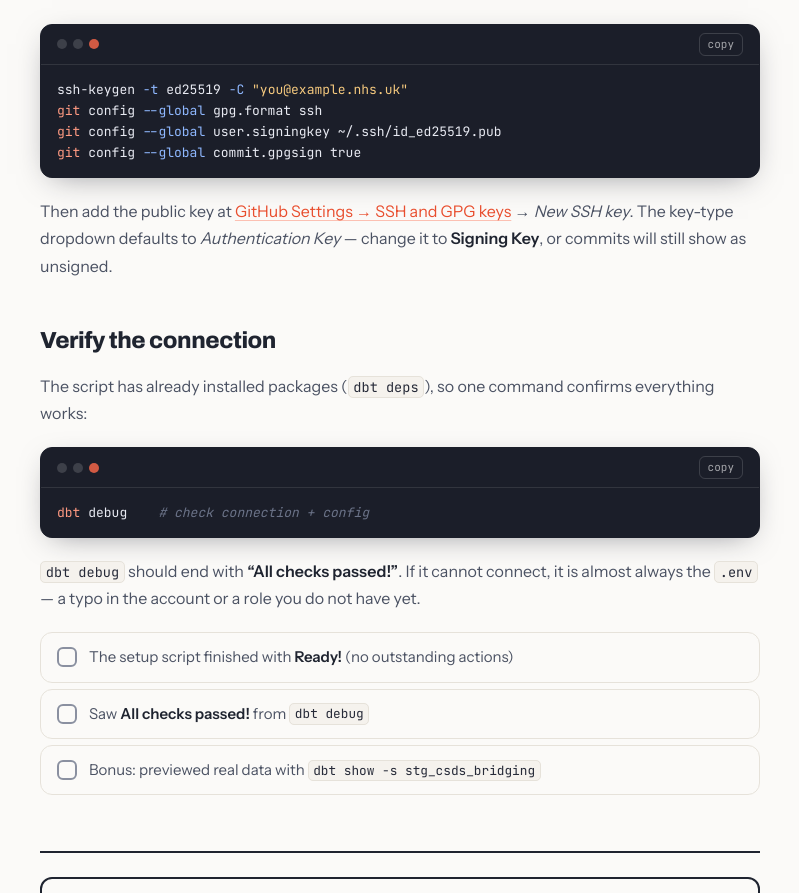
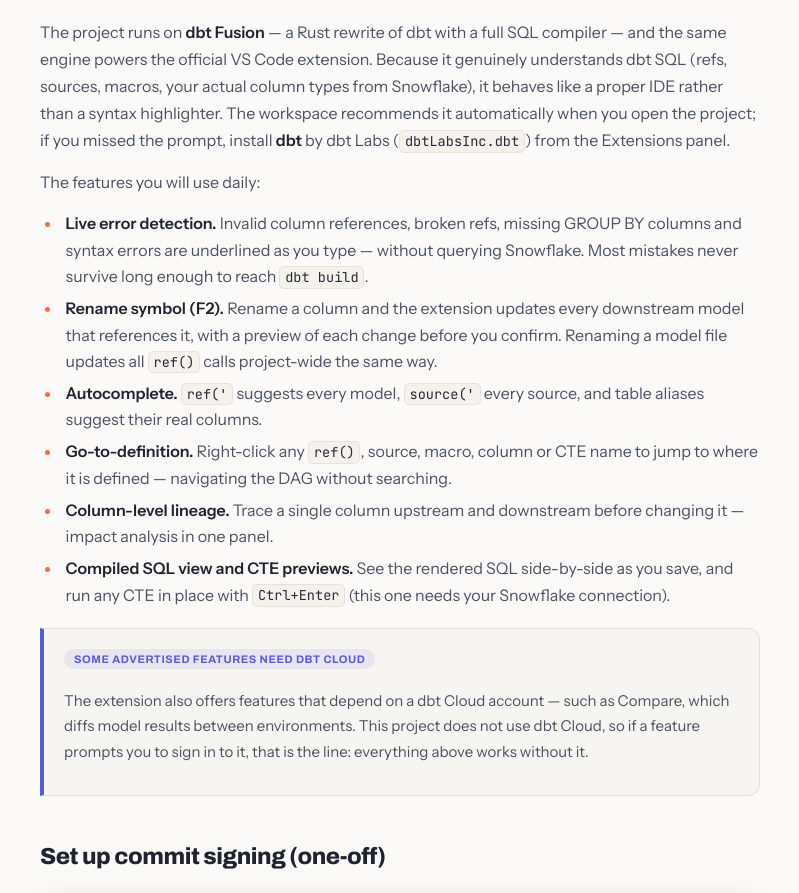
Before and after one commit to EddieDavison92/dbt-onboarding, a Next.js app: page /practice/setup in a window 1280 px wide. Shown: the part 1885-2778 px from the top of the page, without its empty margins (368-1167 px from the left). Built offline with nearby package versions, Linux system fonts and the light colour scheme.

Commit message:
feat: cover dbt VS Code extension setup and features, whole-project compile habit

```diff
--- a/app/practice/first-model/page.tsx
+++ b/app/practice/first-model/page.tsx
@@ -107,8 +107,8 @@
       <CodeBlock
         lang="bash"
         code={`
-dbt show -s stg_reference_opening_hours        # first 5 rows
-dbt compile -s stg_reference_opening_hours     # see the rendered SQL
+dbt show -s stg_reference_opening_hours    # first 5 rows
+dbt compile                                 # compile everything - seconds on Fusion
 `}
       />
       <p>
--- a/app/practice/setup/page.tsx
+++ b/app/practice/setup/page.tsx
@@ -41,9 +41,9 @@
             key: "vscode",
             label: (
               <>
-                <strong>VS Code</strong> — the team standard. Install the official{" "}
-                <strong>dbt extension</strong> for lineage, autocomplete and
-                click-to-compile.
+                <strong>VS Code</strong> — the team standard. The workspace will prompt
+                you to install the official <strong>dbt extension</strong>, covered
+                below.
               </>
             ),
           },
@@ -122,6 +122,59 @@
         </p>
       </Callout>
 
+      <h2>The dbt VS Code extension</h2>
+      <p>
+        The project runs on <strong>dbt Fusion</strong> — a Rust rewrite of dbt with a
+        full SQL compiler — and the same engine powers the official VS Code extension.
+        Because it genuinely understands dbt SQL (refs, sources, macros, your actual
+        column types from Snowflake), it behaves like a proper IDE rather than a syntax
+        highlighter. The workspace recommends it automatically when you open the
+        project; if you missed the prompt, install <strong>dbt</strong> by dbt Labs (
+        <code>dbtLabsInc.dbt</code>) from the Extensions panel.
+      </p>
+      <p>The features you will use daily:</p>
+      <ul>
+        <li>
+          <strong>Live error detection.</strong> Invalid column references, broken
+          refs, missing GROUP BY columns and syntax errors are underlined as you type —
+          without querying Snowflake. Most mistakes never survive long enough to reach{" "}
+          <code>dbt build</code>.
+        </li>
+        <li>
+          <strong>Rename symbol (F2).</strong> Rename a column and the extension
+          updates every downstream model that references it, with a preview of each
+          change before you confirm. Renaming a model file updates all{" "}
+          <code>ref()</code> calls project-wide the same way.
+        </li>
+        <li>
+          <strong>Autocomplete.</strong> <code>ref(&apos;</code> suggests every model,{" "}
+          <code>source(&apos;</code> every source, and table aliases suggest their real
+          columns.
+        </li>
+        <li>
+          <strong>Go-to-definition.</strong> Right-click any <code>ref()</code>,
+          source, macro, column or CTE name to jump to where it is defined — navigating
+          the DAG without searching.
+        </li>
+        <li>
+          <strong>Column-level lineage.</strong> Trace a single column upstream and
+          downstream before changing it — impact analysis in one panel.
+        </li>
+        <li>
+          <strong>Compiled SQL view and CTE previews.</strong> See the rendered SQL
+          side-by-side as you save, and run any CTE in place with{" "}
+          <code>Ctrl+Enter</code> (this one needs your Snowflake connection).
+        </li>
+      </ul>
+      <Callout kind="info" title="Some advertised features need dbt Cloud">
+        <p>
+          The extension also offers features that depend on a dbt Cloud account — such
+          as Compare, which diffs model results between environments. This project does
+          not use dbt Cloud, so if a feature prompts you to sign in to it, that is the
+          line: everything above works without it.
+        </p>
+      </Callout>
+
       <h2>Set up commit signing (one-off)</h2>
       <CodeBlock
         lang="bash"
--- a/components/CommandReference.tsx
+++ b/components/CommandReference.tsx
@@ -12,7 +12,7 @@
   { group: "Everyday dbt", cmd: "dbt test -s my_model", desc: "Run the model's tests only" },
   { group: "Everyday dbt", cmd: "dbt show -s my_model", desc: "Preview the first 5 rows" },
   { group: "Everyday dbt", cmd: "dbt show -s my_model --limit 20", desc: "Preview more rows" },
-  { group: "Everyday dbt", cmd: "dbt compile -s my_model", desc: "Render Jinja to plain SQL (see target/compiled/)" },
+  { group: "Everyday dbt", cmd: "dbt compile", desc: "Compile the whole project — seconds on Fusion; catches broken refs and Jinja errors everywhere" },
   { group: "Setup & health", cmd: "dbt deps", desc: "Install package dependencies (after every pull that changes packages.yml)" },
   { group: "Setup & health", cmd: "dbt debug", desc: "Check connection and configuration" },
   { group: "Setup & health", cmd: ".\\start_dbt.ps1", desc: "Project setup script — Fusion install, hooks, env" },
```
